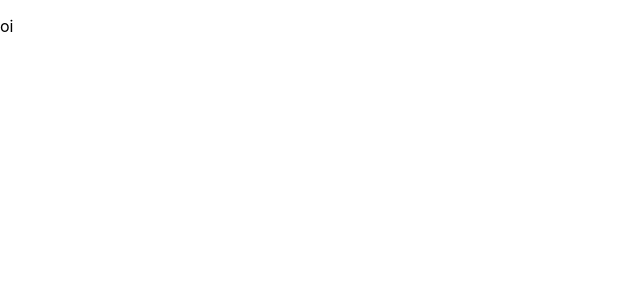
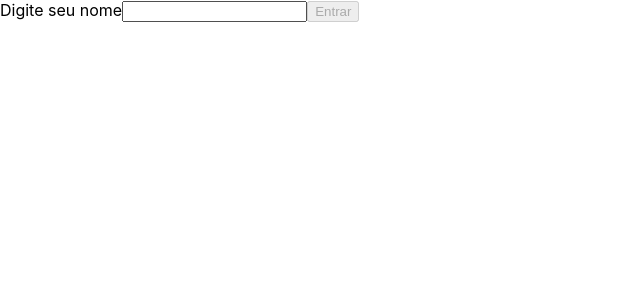
Before and after one commit to thiago-papim/project-trybetunes, a React (Create React App) app: page / in a window 1280 px wide. Shown: the top 300 px of the page, without its empty margins (0-640 px from the left). Built offline with nearby package versions, Linux system fonts and the light colour scheme.

Commit message:
Requisito 2

```diff
--- /dev/null
+++ b/src/components/Loading.js
@@ -0,0 +1,9 @@
+import React from 'react';
+
+class Loading extends React.Component {
+  render() {
+    return (<p>Carregando...</p>);
+  }
+}
+
+export default Loading;
--- a/src/pages/Login.js
+++ b/src/pages/Login.js
@@ -1,13 +1,66 @@
 import React from 'react';
+import PropTypes from 'prop-types';
+import { createUser } from '../services/userAPI';
+import Loading from '../components/Loading';
 
 class Login extends React.Component {
+  state = {
+    name: '',
+    btnDisabled: true,
+    load: false,
+  };
+
+  handleChange = ({ target }) => {
+    const { value, name } = target;
+    this.setState({ [name]: value }, this.validation(value));
+  };
+
+  validation = (valor) => {
+    const numberThree = 3;
+    if (valor.length >= numberThree) {
+      this.setState({ btnDisabled: '' });
+    } else { this.setState({ btnDisabled: true }); }
+  };
+
   render() {
+    const { name, btnDisabled, load } = this.state;
+    const { history } = this.props;
     return (
       <div data-testid="page-login">
-        <p>oi</p>
+        <form>
+          <label htmlFor="name">
+            Digite seu nome
+            <input
+              type="text"
+              id="name"
+              name="name"
+              data-testid="login-name-input"
+              onChange={ this.handleChange }
+              value={ name }
+            />
+          </label>
+          <input
+            type="button"
+            data-testid="login-submit-button"
+            value="Entrar"
+            disabled={ btnDisabled }
+            onClick={ async () => {
+              this.setState({ load: true });
+              await createUser({ name });
+              history.push('/search');
+            } }
+          />
+        </form>
+        <h1>{ load ? <Loading /> : '' }</h1>
       </div>
     );
   }
 }
 
+Login.propTypes = {
+  history: PropTypes.shape({
+    push: PropTypes.func.isRequired,
+  }).isRequired,
+};
+
 export default Login;
--- a/src/pages/Search.js
+++ b/src/pages/Search.js
@@ -4,7 +4,7 @@ class Search extends React.Component {
   render() {
     return (
       <div data-testid="page-search">
-        <p>oi</p>
+        <p>Search</p>
       </div>
     );
   }
```
